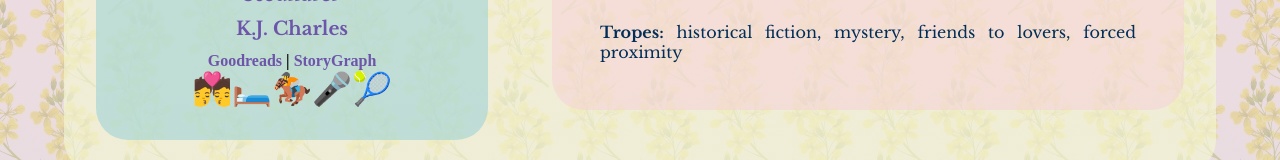
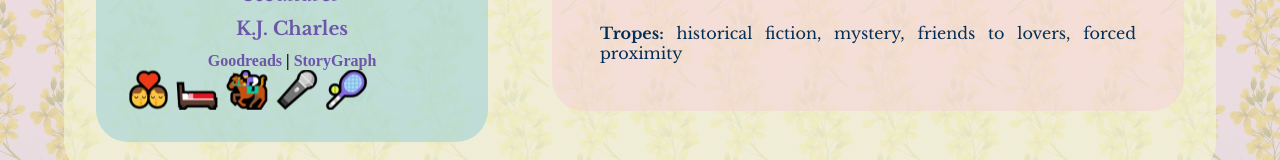
Before and after one commit to estr19/le-ra, a React (Create React App) app: page / in a window 1280 px wide. Shown: the part 704-864 px from the top of the page. Built offline with nearby package versions, Linux system fonts and the light colour scheme; a web font is replaced by a local one.

Commit message:
emojis!!

```diff
--- a/src/Main.js
+++ b/src/Main.js
@@ -18,8 +18,8 @@ function Main() {
                   <h3>{author}</h3>
                   <h4><a href={GR} target='_blank' rel='noopener noreferrer'>Goodreads</a> | <a href={SG} target='_blank' rel='noopener noreferrer'>StoryGraph</a></h4>
                   <div
-                    className='Stars'
-                    style={{ '--rating': `${bookRating}` }}
+                    className='emoji'
+                    style={{ '--rating': `${bookRating}`}}
                     title={
                       bookRating === '0'
                         ? 'Not yet rated'
--- a/src/books.js
+++ b/src/books.js
@@ -25,7 +25,7 @@ export const books = [
     id: 4,
     name: 'The Secret Lives of Country Gentlemen',
     author: 'K.J. Charles',
-    bookRating: '5',
+    bookRating: '4',
     cover: 'https://images-na.ssl-images-amazon.com/images/S/compressed.photo.goodreads.com/books/1663091297i/61215948.jpg',
     GR: 'https://www.goodreads.com/book/show/61215948-the-secret-lives-of-country-gentlemen',
     SG: 'https://app.thestorygraph.com/books/bae89175-2576-4f31-9e78-9f611cfb1cff',
@@ -53,7 +53,7 @@ export const books = [
     id: 2,
     name: 'You Should Be So Lucky',
     author: 'Cat Sebastian',
-    bookRating: '5',
+    bookRating: '2.75',
     cover: 'https://images-na.ssl-images-amazon.com/images/S/compressed.photo.goodreads.com/books/1706543774i/196774809.jpg',
     GR: 'https://www.goodreads.com/book/show/196774809-you-should-be-so-lucky',
     SG: 'https://app.thestorygraph.com/books/20564f3e-5358-412a-a9ec-b18ea171bf11',
@@ -67,7 +67,7 @@ export const books = [
     id: 1,
     name: 'We Could Be So Good',
     author: 'Cat Sebastian',
-    bookRating: '5',
+    bookRating: '3.05',
     cover: 'https://images-na.ssl-images-amazon.com/images/S/compressed.photo.goodreads.com/books/1674685755i/62365905.jpg',
     GR: 'https://www.goodreads.com/book/show/62365905-we-could-be-so-good',
     SG: 'https://app.thestorygraph.com/books/d6d54203-0ada-4b36-9183-580c244425da',
--- a/src/index.css
+++ b/src/index.css
@@ -4,7 +4,10 @@ body {
       rgba(166, 214, 214, .75)
     ),
     url("/public/ipe300.jpg");
-  /* background-color: #171d2d; */
+  background-color: linear-gradient(
+      rgba(247, 207, 216, .75),
+      rgba(166, 214, 214, .75)
+    );
   background-attachment: fixed;
   margin: 0;
   padding: 0;
@@ -28,7 +31,7 @@ a.link {
 }
 
 h1 {
-  color: #6d55aa; /* 6d55aa 8E7DBE */
+  color: #6d55aa;
   font-family: "Mouse Memoirs", sans-serif;
   font-size: 6em;
   text-align: center;
@@ -79,29 +82,28 @@ a {
 /**************************************************** MAIN ****************************************************/
 
 :root {
-  --star-size: 2em;
-  --star-color: rgba(247, 207, 216, .75);
-  --star-background: rgba(166, 214, 214, .75);
+  --star-color: rgba(244, 248, 211, 0);
+  --star-background: rgba(247, 207, 216, .75);
 }
 
-.Stars {
+.emoji {
   --percent: calc(var(--rating) / 5 * 100%);
-  font-size: var(--star-size);
-  width: 100%;
-  font-family: "Poppins", sans-serif;
-  text-align: center;
+  width: 15em;
 }
 
-.Stars::before {
-  content: "💏🛏️🏇🎤🎾";
-  background: linear-gradient(
+.emoji::before {
+  content: '';
+  display: block;
+  height: 2.5em;
+  width: 15em;
+  background-image: linear-gradient(
     90deg,
     var(--star-color) var(--percent),
     var(--star-background) var(--percent)
-  );
-  background-clip: text;
-  -webkit-background-clip: text;
-  /* -webkit-text-fill-color: transparent; */
+    ),
+    url("/src/scale.png");
+  background-repeat: no-repeat;
+  background-position: center center;
 }
 
 .container {
```
Also changed, not shown: src/scale.png (added).
